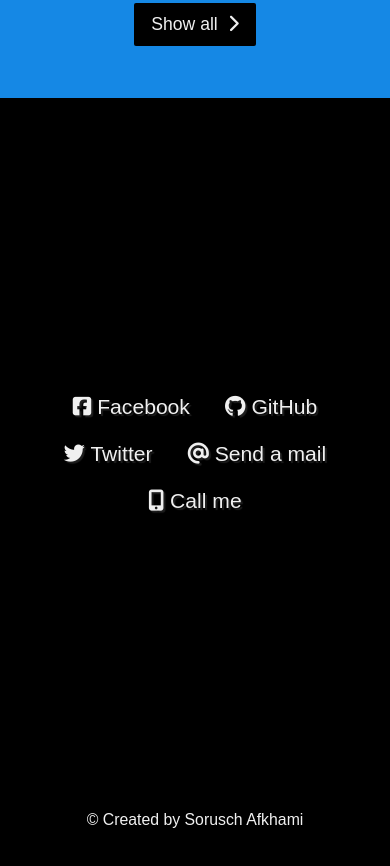
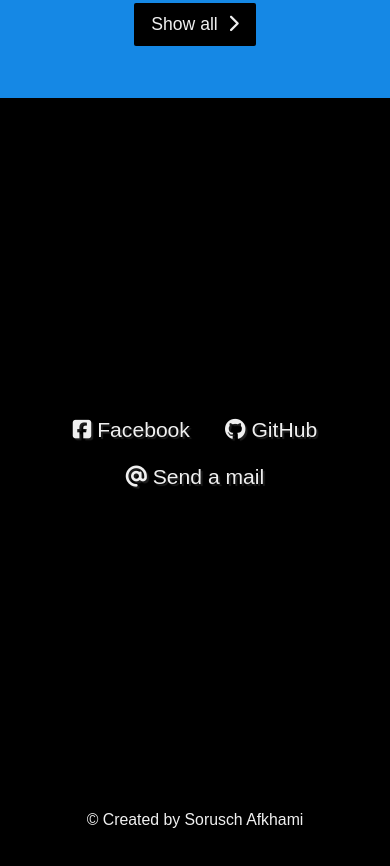
Before and after one commit to sraosha47/sraosha47.github.io, a plain HTML site: page index.html in a window 390 px wide. Shown: the part 2116-2982 px from the top of the page. Drawn offline with Linux system fonts and the light colour scheme.

Commit message:
removed Twitter and phone links

```diff
--- a/index.html
+++ b/index.html
@@ -112,18 +112,9 @@
       class="btn contact-details"
       ><i class="fab fa-github"></i> GitHub</a
     >
-    <a
-      href="https://twitter.com/igotbeefheart"
-      target="_blank"
-      class="btn contact-details"
-      ><i class="fab fa-twitter"></i> Twitter</a
-    >
     <a href="mailto:sorusch.afkhami@gmail.com" class="btn contact-details"
        ><i class="fas fa-at"></i> Send a mail</a
       >
-     <a href="https://www.youtube.com/channel/UC-wQzarPDb_oQfYItL_TQew" target="_blank" class="btn contact-details"
-      ><i class="fas fa-mobile-alt"></i> Call me</a
-    >
 </section>
 
 <footer>
```
